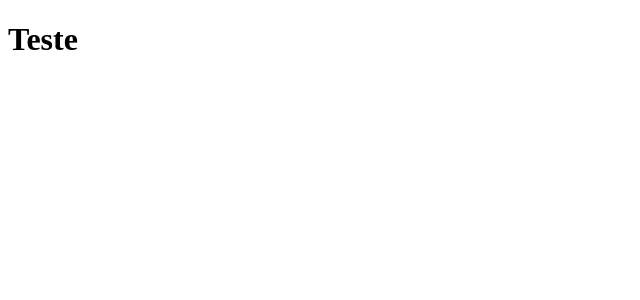
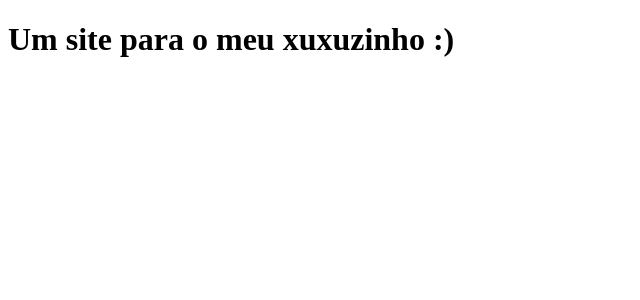
Before and after one commit to GitJhoon/MyahLyns, a Next.js app: page / in a window 1280 px wide. Shown: the top 300 px of the page, without its empty margins (0-640 px from the left). Built offline with nearby package versions, Linux system fonts and the light colour scheme.

Commit message:
add .prettierignore

```diff
--- /dev/null
+++ b/pages/api/v1/status/index.js
@@ -0,0 +1,16 @@
+import database from "../../../../infra/database.js"
+
+
+async function status(request, response){
+
+	const result = await database.query("SELECT 1 + 1 as SUM;");
+
+	console.log(result);
+
+	return response.status(200).json({
+		chave: "Here is OK!"
+	});
+
+}
+
+export default status;
--- a/pages/index.js
+++ b/pages/index.js
@@ -1,5 +1,5 @@
-function Home(){
-	return <h1>Teste</h1>;
+function Home() {
+  return <h1>Um site para o meu xuxuzinho :)</h1>;
 }
 
 export default Home;
```
Also changed, not shown: package.json (+10 -1 lines), 2 other files (tests, documents, lock files or other folders).
